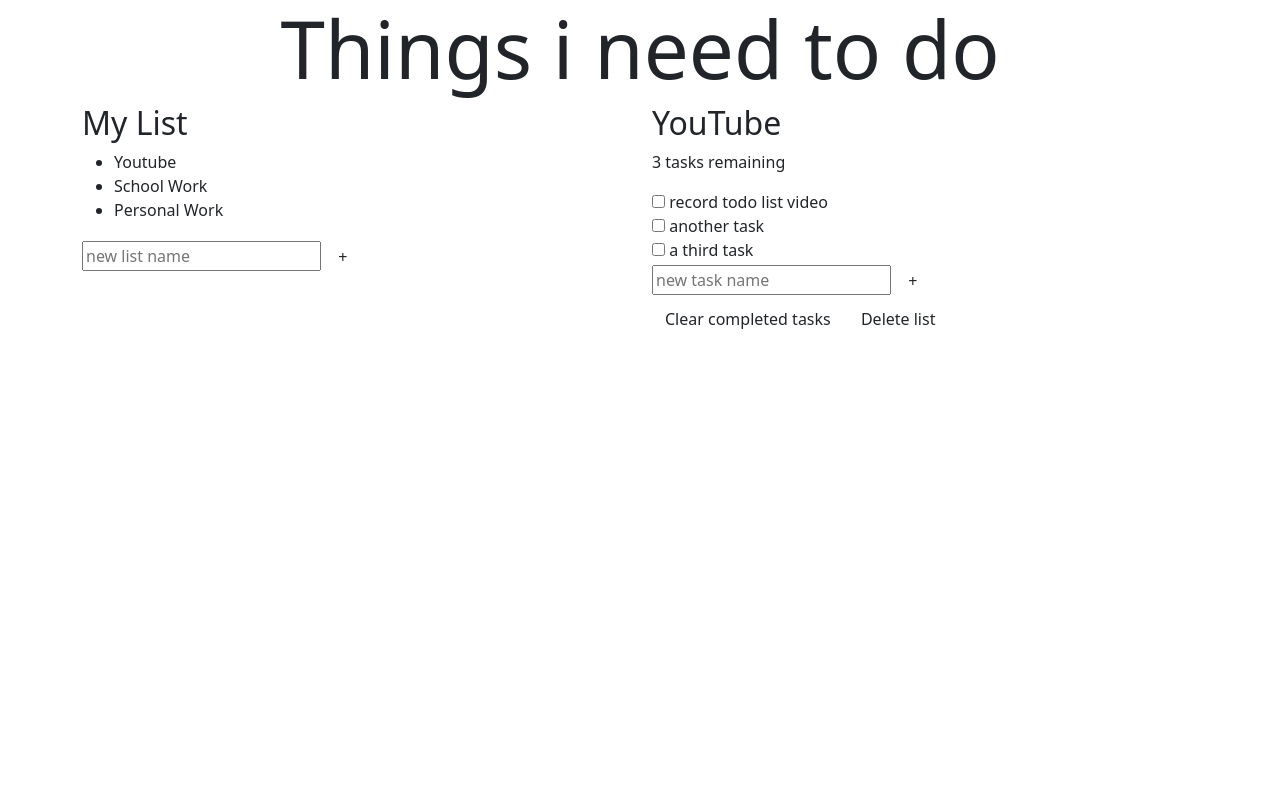
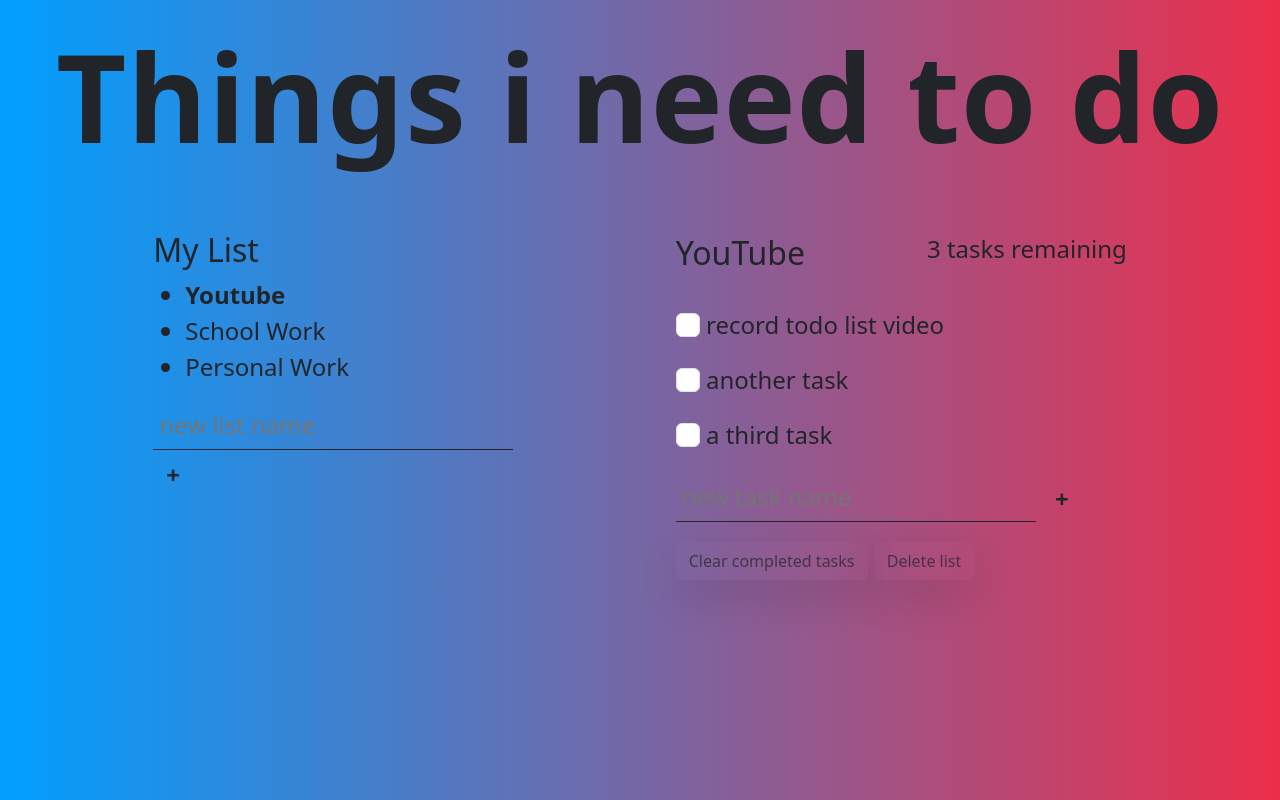
Before and after one commit to Sushant9473/SST-Hackathon, a plain HTML site: page index.html in a window 1280 px wide. Drawn offline with nearby package versions, Linux system fonts and the light colour scheme.

Commit message:
Completed html and css

```diff
--- a/app.css
+++ b/app.css
@@ -1,12 +1,88 @@
-/* body {
+body {
   background: linear-gradient(to right, #009fff, #ec2f4b);
   font-weight: 300;
   font-size: 1.5rem;
 }
 
-.titel{
-    font-size: calc(7vw + 2rem);
-    font-weight: 900;
-    letter-spacing: 1px;
-    /* margin: -0.3em 0 0.5em; */
-} */
+.title {
+  font-size: calc(7vw + 2rem);
+  font-weight: 900;
+  letter-spacing: 1px;
+  margin: 0.2em 0 0.5em;
+}
+
+/* .task-list {
+    font-size: 1.2rem;
+    line-height: 1.7;
+    list-style: circle;
+    padding-left: 1.1em;
+  } */
+
+.list-name {
+  cursor: pointer;
+}
+
+.list-name:hover {
+  opacity: 0.5;
+}
+
+.btn {
+  color: inherit;
+}
+
+.btn.create {
+  font-size: 1.5rem;
+  font-weight: 900;
+  margin-right: 0.25em;
+  transition: opacity 250ms ease-in;
+}
+
+.btn.create:hover {
+  opacity: 0.7;
+}
+
+.btn.delete {
+  opacity: 0.7;
+  font-size: 1rem;
+  transition: color 200ms;
+}
+
+.btn.delete:hover {
+  color: black;
+}
+
+.new {
+  background: transparent;
+  border: 0;
+  color: inherit;
+  border-bottom: 1px solid currentColor;
+  font-size: inherit;
+  outline: none;
+  padding: 0.25em;
+  transition: border-bottom 150ms ease-in;
+  order: 2;
+}
+
+.active-list {
+  font-weight: 700;
+  font-size: 1em;
+}
+
+.todo-header {
+  display: flex;
+  justify-content: space-between;
+  align-items: center;
+  margin-bottom: 1em;
+}
+
+.task {
+  position: relative;
+  margin-bottom: 0.8em;
+
+}
+
+label.checked{
+  background: #888;
+  color: #fff;
+  text-decoration: line-through;
+}
--- a/index.html
+++ b/index.html
@@ -15,14 +15,14 @@
   <body>
     <h1 class="display-1 text-center title">Things i need to do</h1>
     <div class="container">
-      <div class="row">
-        <div class="col">
+      <div class="row justify-content-around">
+        <div class="col-4 ">
           <h2>My List</h2>
           <ul>
             <li class="list-name active-list">Youtube</li>
             <li class="list-name">School Work</li>
             <li class="list-name">Personal Work</li>
-          </ul>
+          </ul class="task-list">
           <form action="">
             <input
               type="text"
@@ -33,7 +33,7 @@
             <button class="btn create" aria-label="create new list">+</button>
           </form>
         </div>
-        <div class="col">
+        <div class="col-5">
           <div class="todo-header">
             <h2 class="list-title">YouTube</h2>
             <p class="task-count">3 tasks remaining</p>
@@ -41,10 +41,9 @@
           <div class="tasks">
             <div class="task">
               <input
-                type="checkbox"
-                id="task-1"
+              class="form-check-input" type="checkbox" value="" id="flexCheckDefault task1"
               />
-              <label for="task-1">
+              <label class="form-check-label" for="flexCheckDefault task1">
                 <span class="custom-checkbox"></span>
                 record todo list video
               </label>
@@ -53,10 +52,9 @@
 
             <div class="task">
                 <input
-                  type="checkbox"
-                  id="task-2"
+                class="form-check-input" type="checkbox" value="" id="flexCheckDefault task2"
                 />
-                <label for="task-2">
+                <label class="form-check-label" for="flexCheckDefault task2">
                   <span class="custom-checkbox"></span>
                   another task
                 </label>
@@ -65,11 +63,10 @@
 
               <div class="task">
                   <input
-                    type="checkbox"
-                    id="task-3"
+                  class="form-check-input" type="checkbox" value="" id="flexCheckDefault task3"
                   />
-                  <label for="task-3">
-                    <span class="custom-checkbox"></span>
+                  <label class="form-check-label" for="flexCheckDefault task3">
+                      <span class="custom-checkbox"></span>
                     a third task
                   </label>
                 </div>
@@ -87,8 +84,8 @@
                 </div>
 
                 <div class="delete-stuff">
-                  <button class="btn delete">Clear completed tasks</button>
-                  <button class="btn delete">Delete list</button>
+                  <button class="btn delete shadow-lg">Clear completed tasks</button>
+                  <button class="btn delete shadow-lg">Delete list</button>
                 </div>
           </div>
         </div>
```
